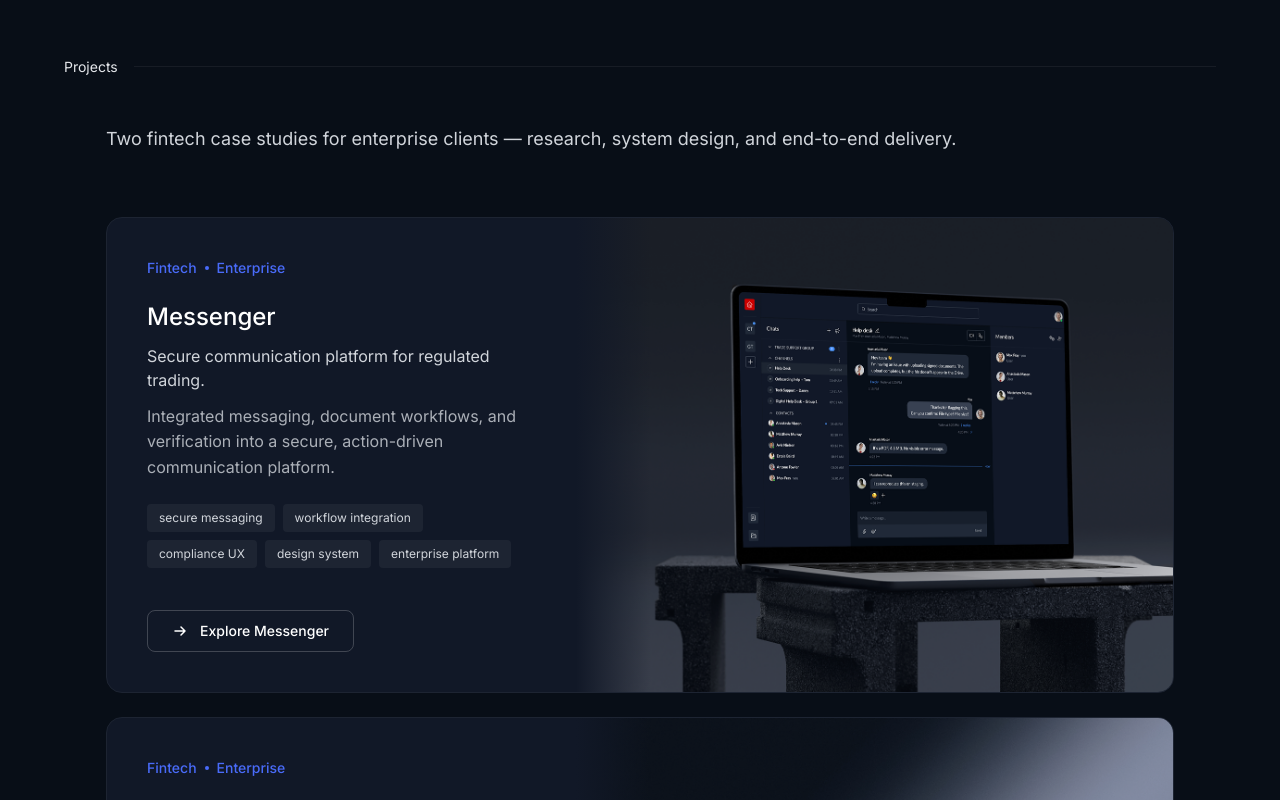
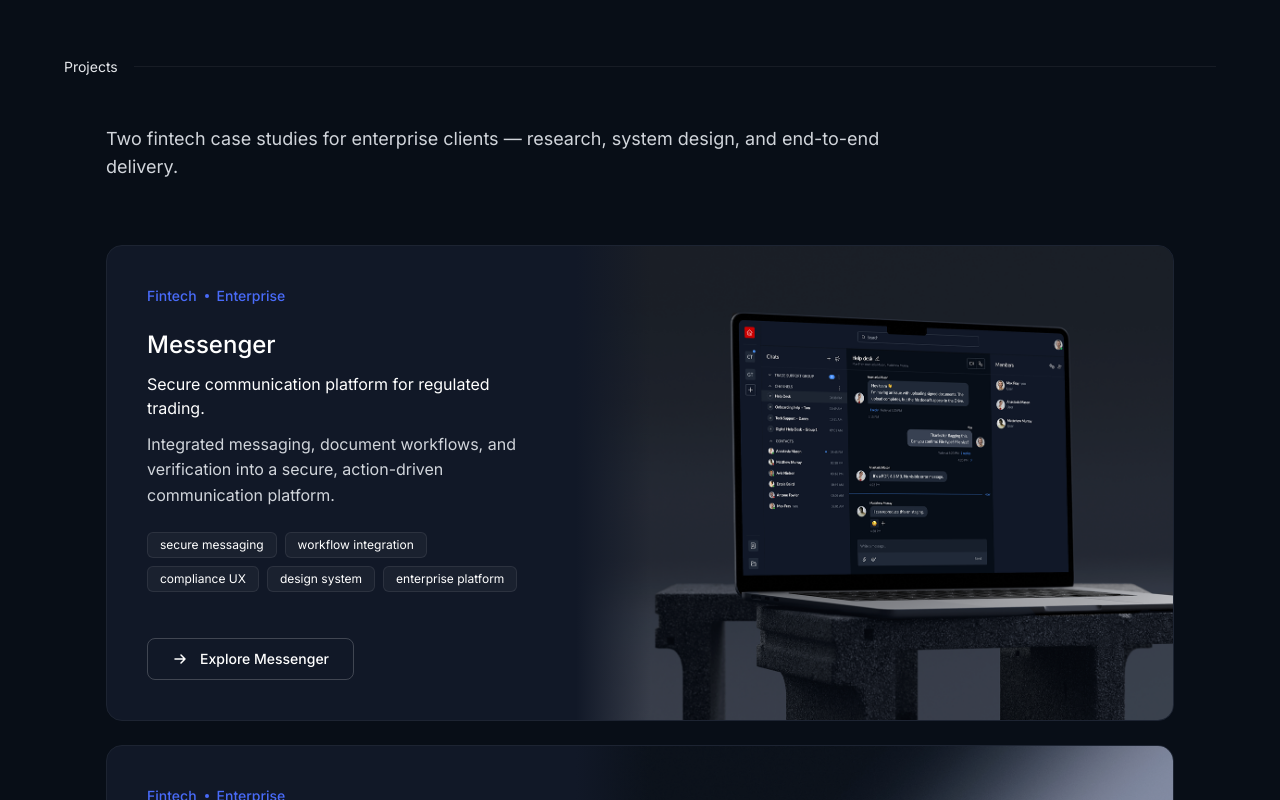
Before and after one commit to AlonaRyzhenko/alyona-portfolio, a Next.js app: page / in a window 1280 px wide. Shown: the part 2040-2840 px from the top of the page. Built offline with nearby package versions, Linux system fonts and the light colour scheme.

Commit message:
Homepage Projects: 780 measure, white tagline, lighter description, Process-style tags

```diff
--- a/components/Projects.tsx
+++ b/components/Projects.tsx
@@ -52,7 +52,7 @@ export default function Projects() {
           whileInView={{ opacity: 1, y: 0 }}
           viewport={{ once: true, margin: "-80px" }}
           transition={{ duration: 0.5 }}
-          className="text-[#d1d5db] text-lg max-w-[880px] mb-16 ml-0 lg:ml-[max(0px,calc((100%-1068px)/2))]"
+          className="text-[#d1d5db] text-lg max-w-[780px] mb-16 ml-0 lg:ml-[max(0px,calc((100%-1068px)/2))]"
         >
           Two fintech case studies for enterprise clients — research, system
           design, and end-to-end delivery.
@@ -93,10 +93,10 @@ export default function Projects() {
                         <h3 className="text-2xl font-medium text-white leading-tight">
                           {p.title}
                         </h3>
-                        <p className="text-[#d1d5db] text-base leading-[1.5]">
+                        <p className="text-white text-base leading-[1.5]">
                           {p.tagline}
                         </p>
-                        <p className="text-[#d1d5db] text-base leading-[1.6] opacity-80">
+                        <p className="text-[#d1d5db] text-base leading-[1.6]">
                           {p.description}
                         </p>
                       </div>
@@ -106,7 +106,7 @@ export default function Projects() {
                         {p.tags.map((tag) => (
                           <span
                             key={tag}
-                            className="px-3 py-1.5 rounded bg-[#1d2432] text-[#d1d5db] text-xs font-normal"
+                            className="px-3 py-1 rounded-md bg-white/[0.04] border border-white/[0.08] text-white text-xs"
                           >
                             {tag}
                           </span>
```
